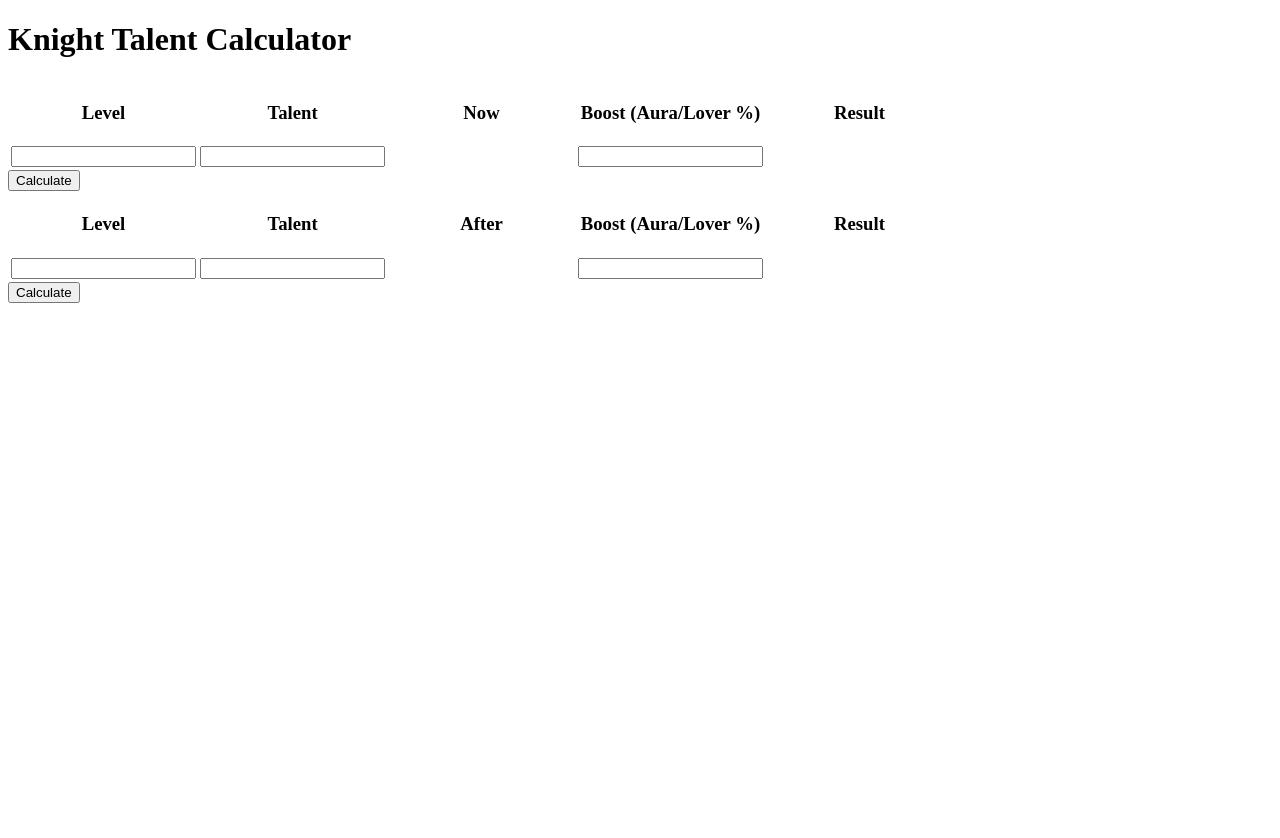
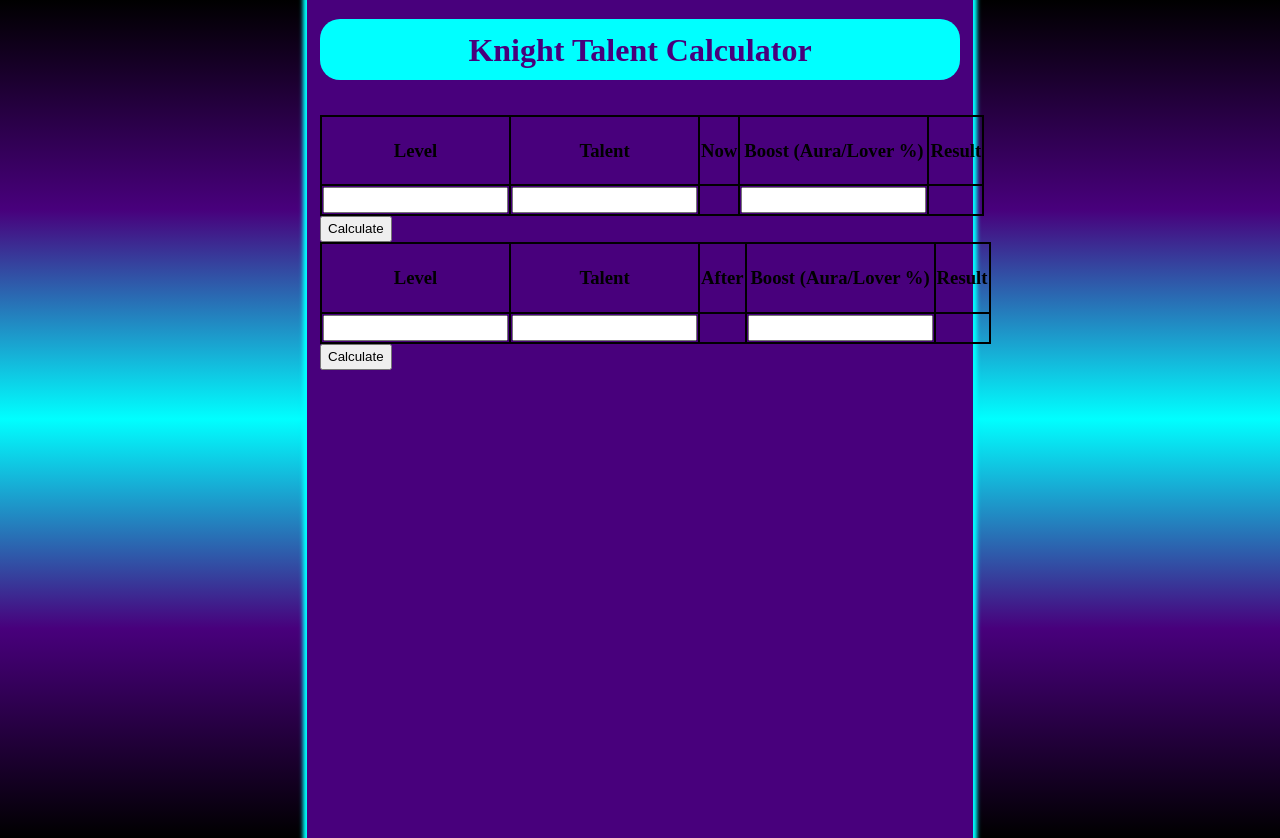
Before and after one commit to Elevengamer/KIngsChoice_ELEVENGAMER, a plain HTML site: page docs/WebApp/knightTalentCalc.html in a window 1280 px wide. Before the commit the page ends 800 px from the top, so only its background shows below. Drawn offline with Linux system fonts and the light colour scheme.

Commit message:
edit table layout

```diff
--- /dev/null
+++ b/docs/WebApp/knightTalentCalc.css
@@ -0,0 +1,84 @@
+:root{
+    --dark: #48007c;
+    --bright: cyan;
+
+
+
+    /* Kings Choice like*/
+
+
+    /* Alliance Like */
+
+
+
+
+
+}
+
+* {
+    line-height: 1.5;
+}
+
+a{
+    color: var(--bright);
+}
+
+body {
+    background: var(--dark);
+    margin: 0;
+    padding: 20px;
+    color: var(--bright);
+    max-width: 100vh;
+}
+
+h1,
+h2 {
+    background: var(--bright);
+    color: var(--dark);
+    text-align: center;
+    padding: 1%;
+    border-radius: 20px;
+    margin: 0;
+    margin-bottom: 35px;
+    font-weight: 1500;
+}
+
+table{
+    width:100%;
+    border-radius: 10px;
+}
+table,
+th,
+td {
+    border: 2px solid black;
+    border-collapse: collapse;
+    color: black;
+}
+
+td,th{
+    width:16%
+}
+
+
+@media(min-width:1200px) {
+    .mainContainer {
+        padding-left: 20px;
+        padding-right: 20px;
+        width: 50%;
+        background: var(--dark);
+        color: var(--bright);
+        margin: 0px auto;
+        padding: 1.5% 1%;
+        box-shadow: 0px 0px 4px 4px var(--bright);
+        min-height: 100vh;
+    }
+
+    body {
+        font-size: 16px;
+        background: linear-gradient(black, var(--dark),var(--bright),var(--dark),black);
+        margin: 0;
+        padding: 0px;
+        color: var(--bright);
+        max-width: none;
+    }
+}
--- a/docs/WebApp/knightTalentCalc.html
+++ b/docs/WebApp/knightTalentCalc.html
@@ -4,10 +4,11 @@
     <meta charset="UTF-8">
     <meta name="viewport" content="width=device-width, initial-scale=1.0">
     <title>Document</title>
+    <link rel="stylesheet" href="knightTalentCalc.css">
     <script src="knightTalentCalc.js" defer></script>
 </head>
 <body>
-    <div>
+    <div class="mainContainer">
         <h1>Knight Talent Calculator</h1>
 
         <table>
@@ -60,11 +61,3 @@
 
 </body>
 </html>
-<style>
-    td{
-        width:20%;
-    }
-    th{
-        width:20%;
-    }
-</style>
```
